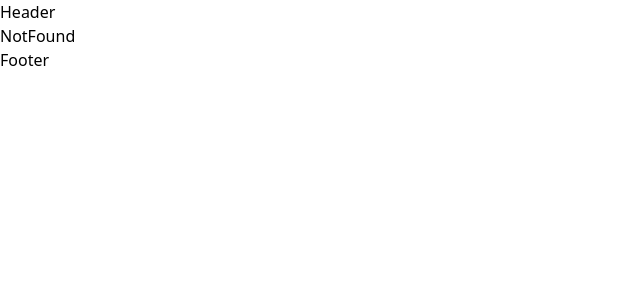
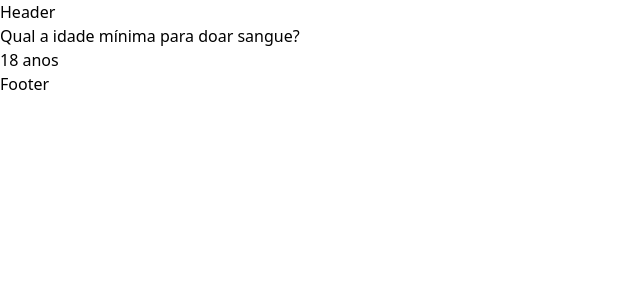
Before and after one commit to flaviare1s/maisprati-hub, a React (Vite) app: page /faq in a window 1280 px wide. Shown: the top 300 px of the page, without its empty margins (0-640 px from the left). Built offline with nearby package versions, Linux system fonts and the light colour scheme.

Commit message:
feat: add FAQ component

```diff
--- a/src/App.jsx
+++ b/src/App.jsx
@@ -21,6 +21,7 @@ import { NotFound } from "./pages/NotFound";
 import { SelectAccountType } from "./pages/SelectAccountType";
 import { Header } from "./components/Header";
 import { Footer } from "./components/Footer";
+import { FAQ } from "./pages/FAQ";
 
 
 function App() {
@@ -46,6 +47,7 @@ function App() {
         <Route path="/location" element={<LocationFinder />} />
         <Route path="/ai" element={<AIAssistant />} />
         <Route path="/reset-password" element={<ResetPassword />} />
+        <Route path="/faq" element={<FAQ />} />
         <Route path="/403" element={<Forbidden />} />
         <Route path="*" element={<NotFound />} />
       </Routes>
--- /dev/null
+++ b/src/components/FaqItem.jsx
@@ -0,0 +1,8 @@
+export const FaqItem = ({ question, answer }) => {
+  return (
+    <div>
+      <h3>{ question }</h3>
+      <p>{ answer }</p>
+    </div>
+  )
+}
--- /dev/null
+++ b/src/pages/FAQ.jsx
@@ -0,0 +1,9 @@
+import { FaqItem } from "../components/FaqItem"
+
+export const FAQ = () => {
+  return (
+    <div>
+      <FaqItem question="Qual a idade mínima para doar sangue?" answer="18 anos" />
+    </div>
+  )
+}
```
